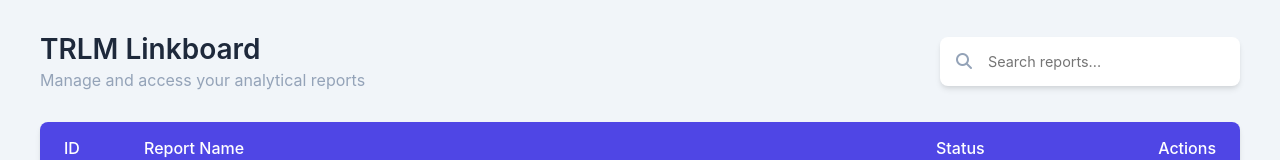
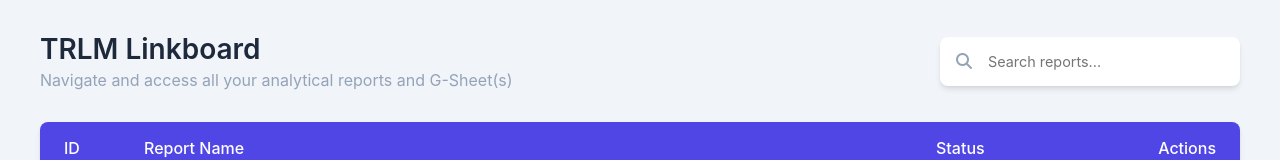
Before and after one commit to pmmistrlm/TRLM, a plain HTML site: page index.html in a window 1280 px wide. Shown: the top 160 px of the page. Drawn offline with Linux system fonts and the light colour scheme.

Commit message:
Update index.html
aa

```diff
--- a/index.html
+++ b/index.html
@@ -226,7 +226,7 @@
         <div class="header">
             <div class="page-title">
                 <h1>TRLM Linkboard</h1>
-                <p>Manage and access your analytical reports</p>
+                <p>Navigate and access all your analytical reports and G-Sheet(s)</p>
             </div>
 
             <div class="search-bar">
```
